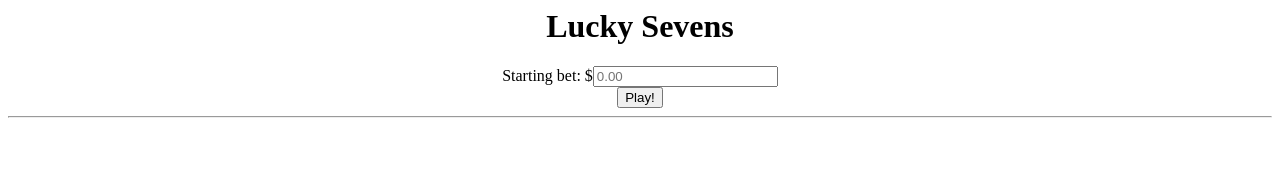
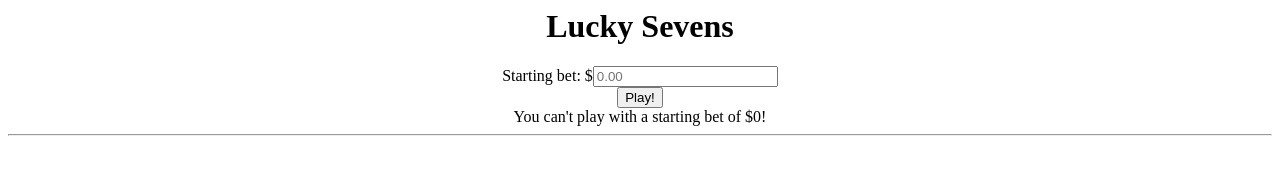
Before and after one commit to maixiem/maixiem.github.io, a plain HTML site: page gen10/luckyseven/index.html in a window 1280 px wide. Both pictures are taken after a click on the button "Play!". Drawn offline with Linux system fonts and the light colour scheme.

Commit message:
Update index.html

```diff
--- a/gen10/luckyseven/index.html
+++ b/gen10/luckyseven/index.html
@@ -40,7 +40,7 @@ Play!
 </div>
 <script>
 document.getElementById("play-button").addEventListener("click", (e) => {
-  if(getMoney() <= 0 || getMoney().isNaN()){
+  if(getMoney() <= 0 || isNaN(getMoney())){
     document.getElementById("error").innerHTML = "You can't play with a starting bet of $0!";
   }else{
     var startingBet = getMoney();
```
